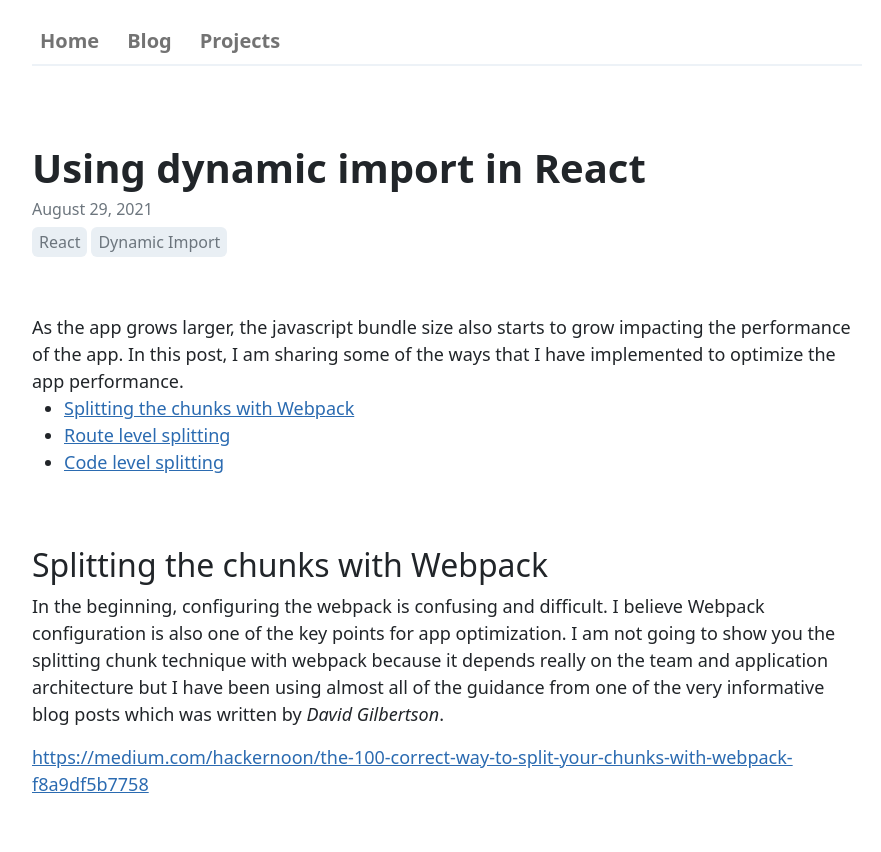
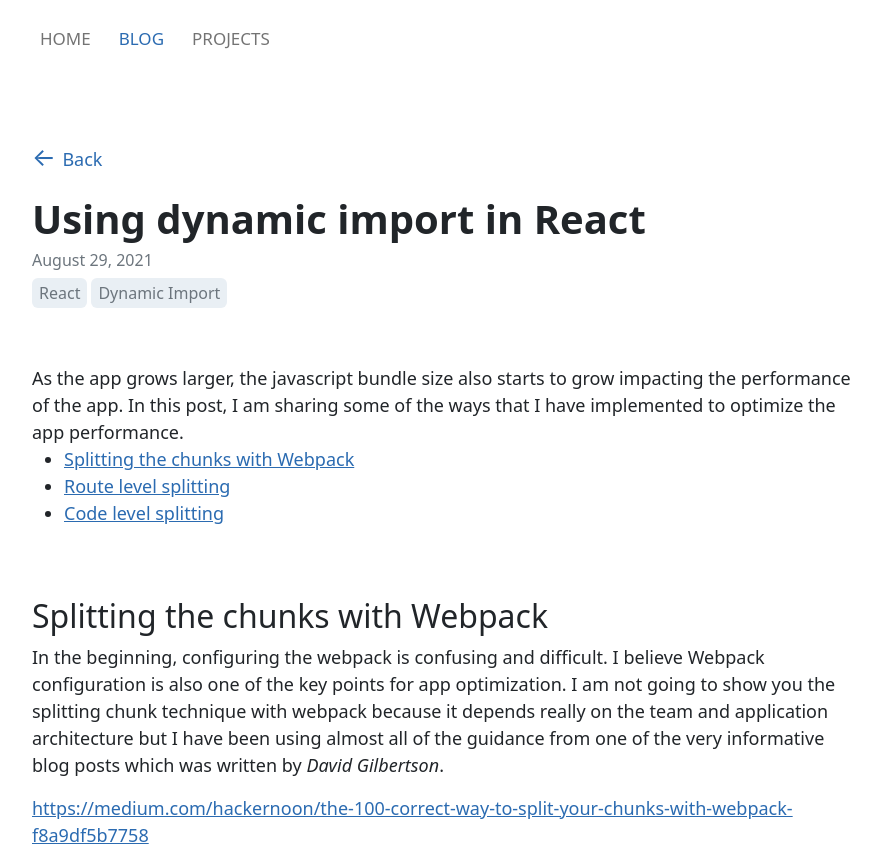
Before and after one commit to buddhagrg/portfolio, a Gatsby site: page /blog/using-dynamic-import-in-react/ in a window 1280 px wide. Shown: the top 852 px of the page, without its empty margins (193-1074 px from the left). Built offline with nearby package versions, Linux system fonts and the light colour scheme; Gatsby itself is replaced by a stand-in of ours; some packages are replaced by stand-ins of ours.

Commit message:
updated css

```diff
--- a/src/components/Header.js
+++ b/src/components/Header.js
@@ -8,13 +8,13 @@ export default function Header() {
         <div className="d-flex">
           <ul className="navbar-nav">
             <li className="nav-item">
-              <Link className="nav-link" activeClassName="active-nav-link" to="/">Home</Link>
+              <Link className="nav-link" activeClassName="active-nav-link" to="/">HOME</Link>
             </li>
             <li className="nav-item">
-              <Link to="/blog/" className="nav-link" activeClassName="active-nav-link">Blog</Link>
+              <Link to="/blog" className="nav-link" activeClassName="active-nav-link" partiallyActive={true}>BLOG</Link>
             </li>
             <li className="nav-item">
-              <Link to="/projects/" className="nav-link" activeClassName="active-nav-link">Projects</Link>
+              <Link to="/projects" className="nav-link" activeClassName="active-nav-link">PROJECTS</Link>
             </li>
           </ul>
         </div>
--- a/src/components/Hero.js
+++ b/src/components/Hero.js
@@ -17,7 +17,7 @@ export default function Hero() {
 
   return (
     <section className="hero-container">
-      <h1>{hero.title}</h1>
+      <h3>{hero.title}</h3>
       <p>{hero.content}</p>
     </section >
   );
--- a/src/styles/global.css
+++ b/src/styles/global.css
@@ -4,8 +4,8 @@
 }
 
 .nav-link {
-    font-size: 20px !important;
-    font-weight: 600 !important;
+    font-size: 17px !important;
+    font-weight: 500 !important;
     padding-right: 20px !important;
 }
 
@@ -13,12 +13,13 @@
     color: #2b6bb1 !important;
 }
 
-.hero-container h1 {
+.hero-container h3 {
     font-weight: bold;
+    color: #4b4b4b;
 }
 
 .hero-container p {
-    font-size: 25px;
+    font-size: 23px;
     font-weight: bold;
     color: #868e96;
 }
@@ -37,12 +38,12 @@
     padding-bottom: 18px;
 }
 
-.blog-post-list:hover {
-    background-color: #edf2f7 !important;
+.blog-post-link {
+    text-decoration: none !important;
 }
 
-.blog-post-link {
-    text-decoration: none !important;
+.blog-post-list:hover .blog-post-heading {
+    text-decoration: underline !important;
 }
 
 .blog-post-heading {
@@ -106,7 +107,6 @@ footer {
     width: 100% !important;
     margin: 0px auto !important;
     padding-top: 10px;
-    border-bottom: 2px solid #edf2f7;
 }
 
 .main-wrapper {
@@ -171,3 +171,20 @@ footer {
 .card:hover {
     background-color: #edf2f7;
 }
+
+.back-arrow-div {
+    margin-bottom: 20px;
+}
+
+.back-arrow-div a {
+    text-decoration: none !important;
+    color: #2b6bb1 !important;
+}
+
+.back-arrow-icon {
+    font-size: 25px;
+}
+
+.back-arrow-text {
+    font-size: 18px;
+}
--- a/src/templates/blogPost.js
+++ b/src/templates/blogPost.js
@@ -14,6 +14,12 @@ export default function BlogPost({ data, pageContext }) {
           title={post.frontmatter.title}
           description={post.excerpt}
         />
+        <div className="back-arrow-div">
+          <Link to="/blog">
+            <span className="back-arrow-icon">←{` `}</span>
+            <span className="back-arrow-text">Back</span>
+          </Link>
+        </div>
         <h1 className="post-title">{post.frontmatter.title}</h1>
         <h6 className="text-muted">{post.frontmatter.date}</h6>
         <Tag tags={post.frontmatter.tags} />
```
